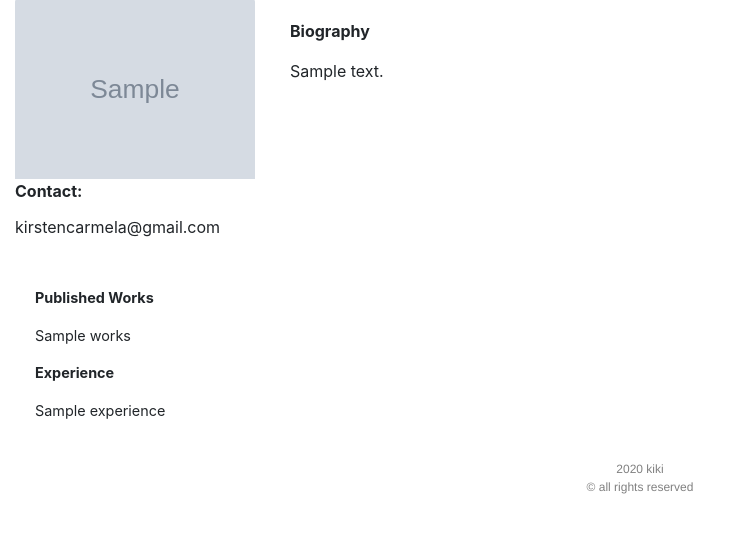
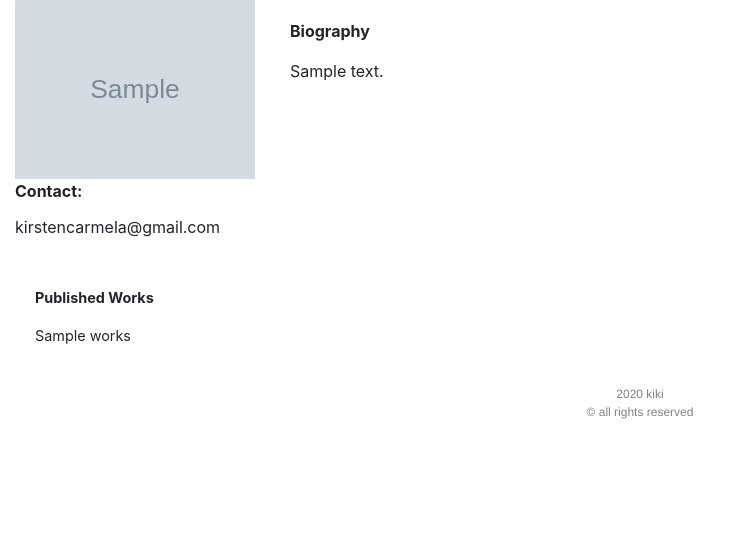
Before and after one commit to JohnSinclair/carmelasutra, a Django app: template CarmelaSutra/templates/cv.html in a window 1280 px wide. Shown: the part 169-702 px from the top of the page, without its empty margins (0-741 px from the left). Run offline with Django 3.2, Linux system fonts and the light colour scheme; the template is opened without the code that fills it: most values are stand-ins (such as "Sample title", 1, 10 or a date in 2020); grey boxes marked "Sample" are stand-in pictures; some libraries are stand-ins or nearby versions.

Commit message:
updated cv

```diff
--- a/CarmelaSutra/templates/cv.html
+++ b/CarmelaSutra/templates/cv.html
@@ -40,8 +40,8 @@
                             <p class="card-text ">{{cv.works|linebreaks}}</p>
                             <!-- <p class="card-title"><b>Education</b></p> -->
                             <!-- <p class="card-text">{{cv.education|linebreaks}}</p> -->
-                            <p class="card-title"><b>Experience</b></p>
-                            <p class="card-text">{{cv.experience|linebreaks}}</p>
+                            <!-- <p class="card-title"><b>Experience</b></p> -->
+                            <!-- <p class="card-text">{{cv.experience|linebreaks}}</p> -->
                         </div>
                     </div>
                   </div>
```
